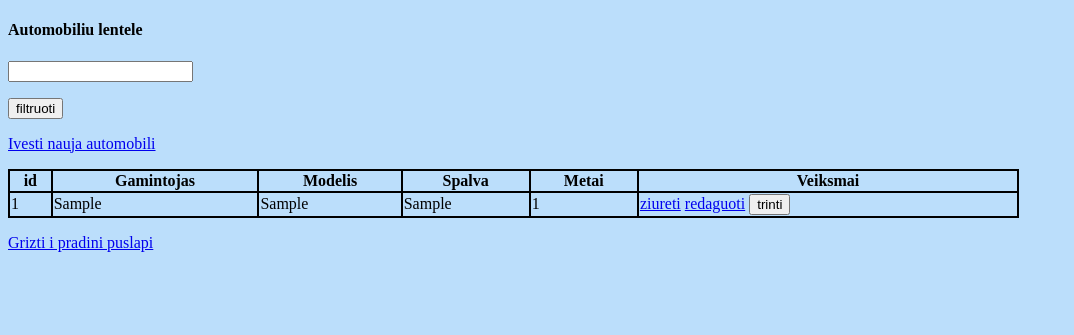
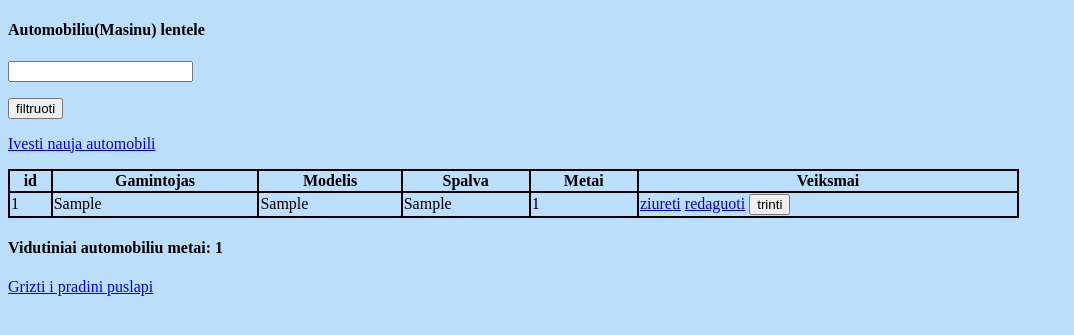
Before and after one commit to aurelita66/Flask_automobiliai_db_app, a Flask app: page / in a window 1280 px wide. Shown: the top 335 px of the page, without its empty margins (0-1074 px from the left). Run offline with Flask 3, Linux system fonts and the light colour scheme; tables that the repository leaves empty hold one stand-in row (values such as "Sample post").

Commit message:
Pakeisti failai: app, models, index

```diff
--- a/app.py
+++ b/app.py
@@ -16,10 +16,12 @@ def home():
     search_text = request.args.get("searchlaukelis")
     if search_text:
         filtered_rows = Automobilis.query.filter(Automobilis.modelis.ilike(f"{search_text}%"))
-        return render_template("index.html", autos=filtered_rows)
+        average_year = Automobilis().average_year
+        return render_template("index.html", autos=filtered_rows, average_year=average_year)
     else:
         all_autos = Automobilis.query.all()
-        return render_template("index.html", autos=all_autos)
+        average_year = Automobilis().average_year
+        return render_template("index.html", autos=all_autos, average_year=average_year)
 
 
 @app.route("/automobilis/<int:row_id>")
--- a/models.py
+++ b/models.py
@@ -11,5 +11,11 @@ class Automobilis(db.Model):
     spalva = db.Column(db.String)
     metai = db.Column(db.Integer)
 
+    @property
+    def average_year(self):
+        autos = self.query.all()
+        res = round(sum(auto.metai for auto in autos) / len(autos))
+        return res
+
     def __repr__(self):
         return f"id: {self.id} {self.gamintojas} {self.modelis} {self.spalva} {self.metai}"
--- a/templates/index.html
+++ b/templates/index.html
@@ -1,7 +1,7 @@
 {% extends "base.html" %}
 
 {% block content %}
-<h4>Automobiliu lentele</h4>
+<h4>Automobiliu(Masinu) lentele</h4>
 <form action="" method="get">
     <p><input type="text" name="searchlaukelis"></p>
     <p><input type="submit" value="filtruoti"></p>
@@ -33,4 +33,5 @@
     </tr>
     {% endfor %}
 </table>
+<h4>Vidutiniai automobiliu metai: {{ average_year }}</h4>
 {% endblock %}
```
